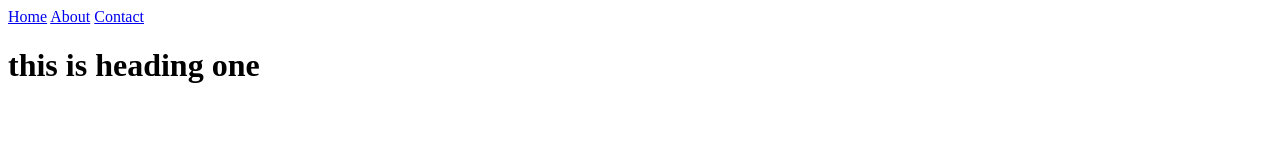
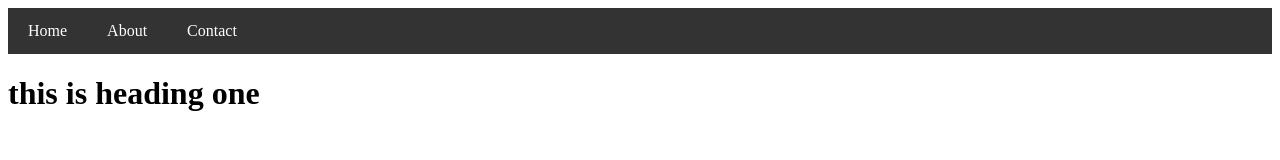
Before and after one commit to akshanshkr/testgit, a plain HTML site: page index.html in a window 1280 px wide. Drawn offline with Linux system fonts and the light colour scheme.

Commit message:
add style

```diff
--- a/index.html
+++ b/index.html
@@ -4,6 +4,27 @@
     <meta charset="UTF-8">
     <meta name="viewport" content="width=device-width, initial-scale=1.0">
     <title>basic html page</title>
+    <style>
+        /* Navbar styles */
+        .navbar {
+            overflow: hidden;
+            background-color: #333;
+        }
+
+        .navbar a {
+            float: left;
+            display: block;
+            color: white;
+            text-align: center;
+            padding: 14px 20px;
+            text-decoration: none;
+        }
+
+        .navbar a:hover {
+            background-color: #ddd;
+            color: black;
+        }
+    </style>
 </head>
 <body>
     <!-- Navbar -->
```
